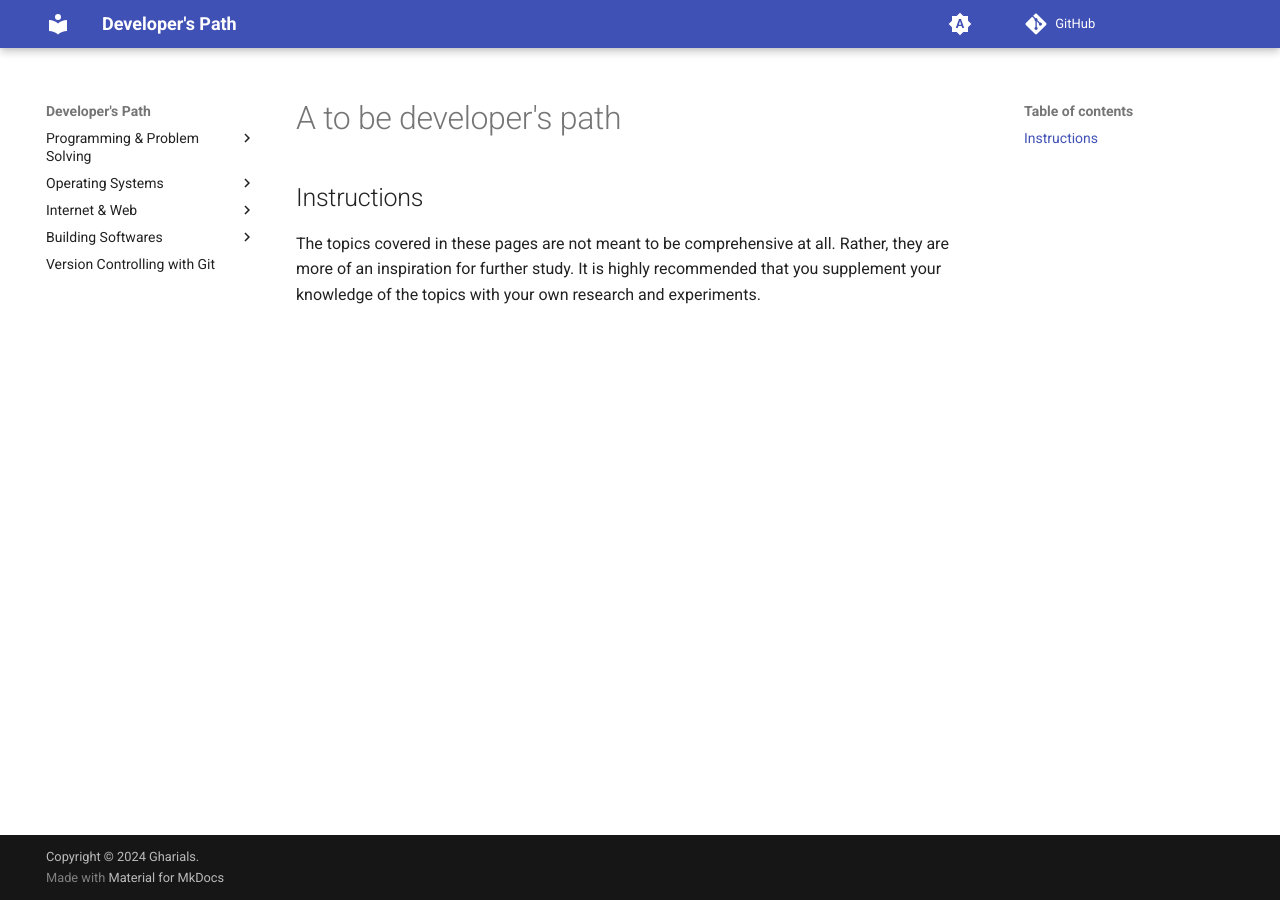
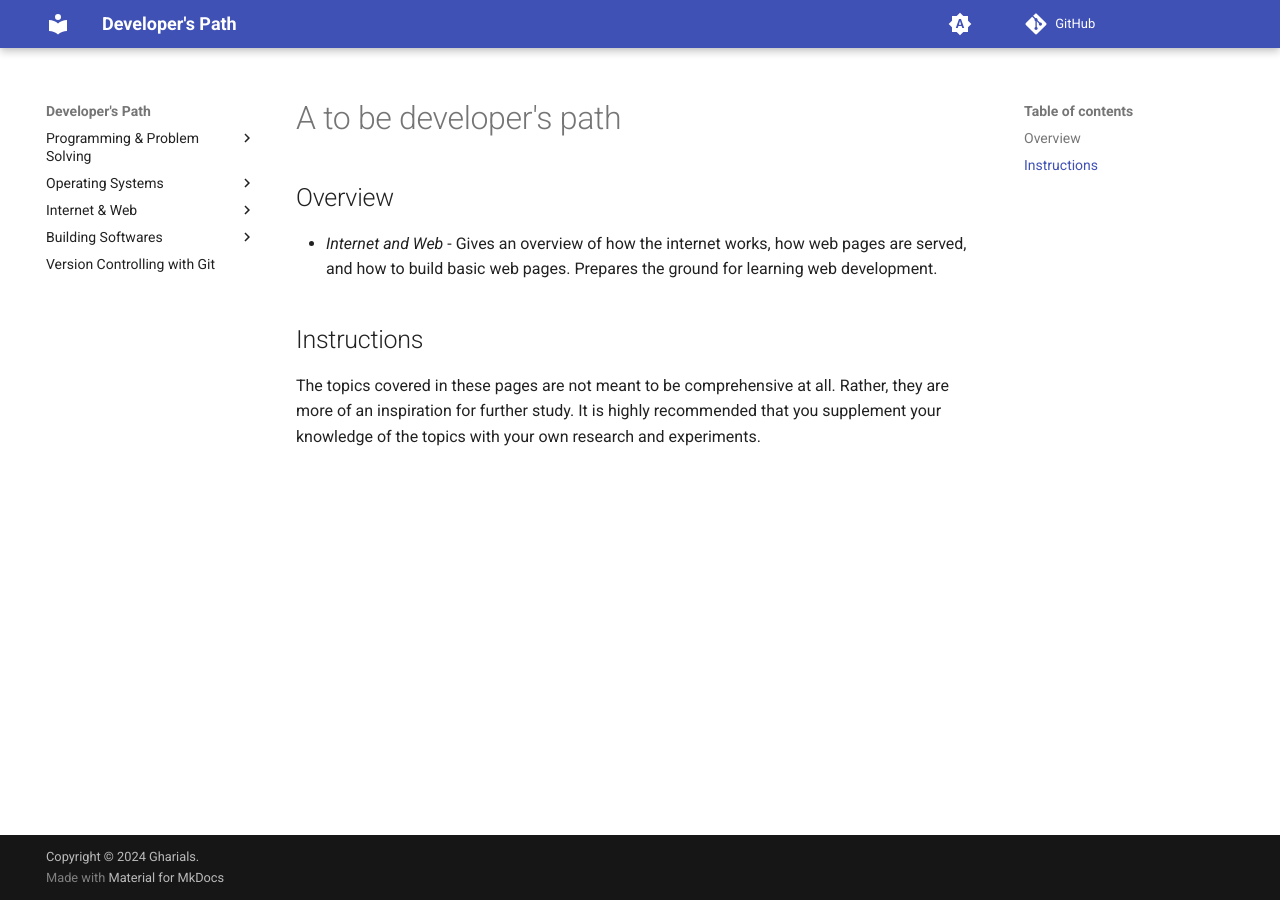
Before and after one commit to gharials/dev-path, an MkDocs documentation site: the page built from docs/index.md, in a window 1280 px wide. Built offline with MkDocs 1.6.1 and Material for MkDocs 9.7.7, drawn with Linux system fonts in a browser that asks for light colours; comment, search, counter and statistics services are not loaded.

Commit message:
'index': new section 'overview'.

```diff
--- a/docs/index.md
+++ b/docs/index.md
@@ -1,4 +1,8 @@
 # A to be developer's path
+
+## Overview
+
+* _Internet and Web_ - Gives an overview of how the internet works, how web pages are served, and how to build basic web pages. Prepares the ground for learning web development.
 
 ## Instructions
 
```
